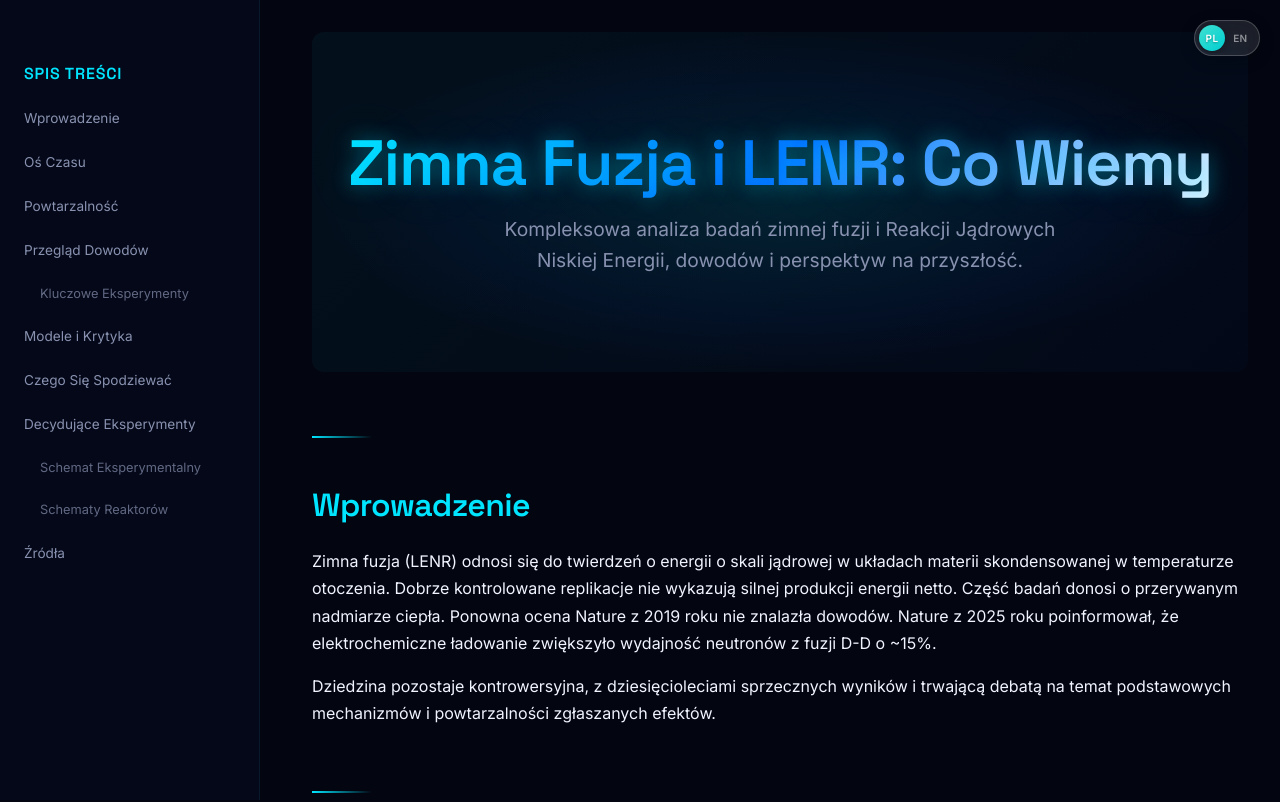
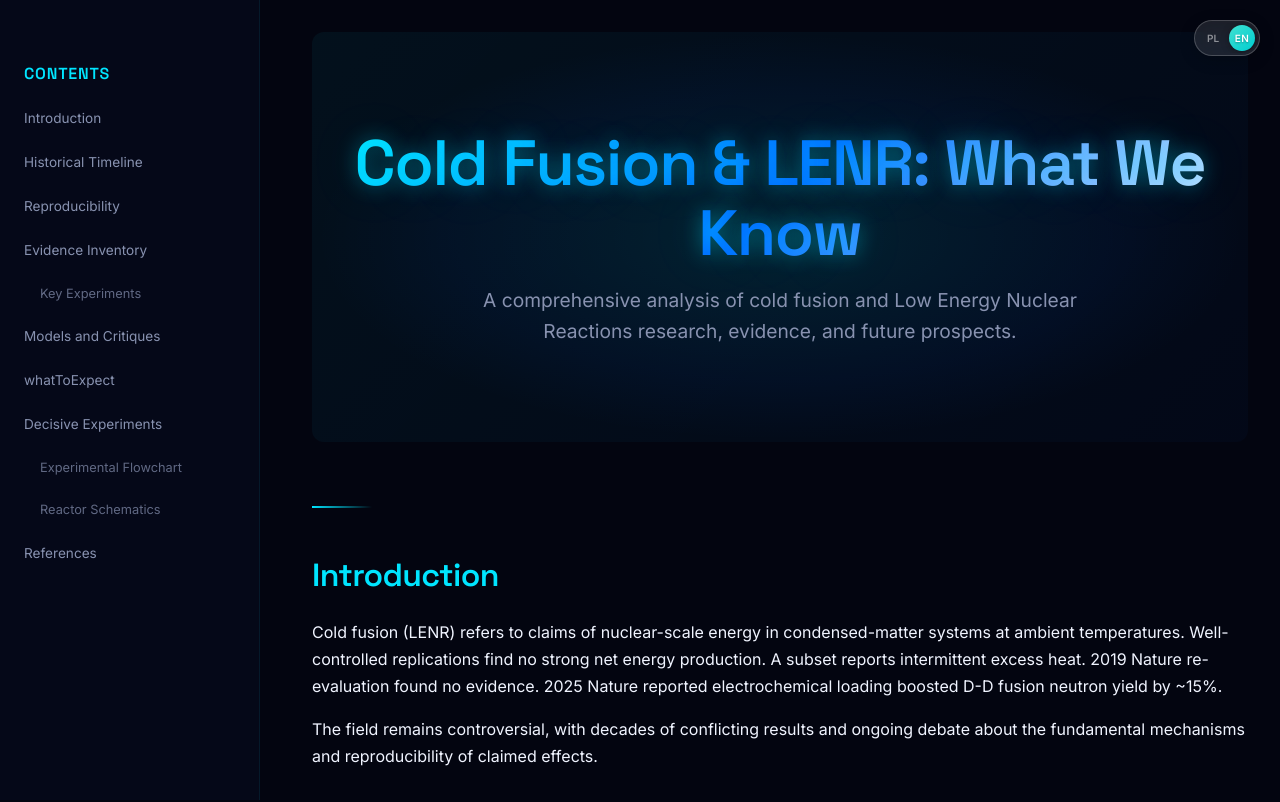
Before and after one commit to Xfaang/cold-fusion, a React (Vite) app: page / in a window 1280 px wide. Shown: the top 802 px of the page. Built offline with nearby package versions, Linux system fonts and the light colour scheme.

Commit message:
feat: URL lang param + browser language auto-detection

```diff
--- a/src/LanguageContext.tsx
+++ b/src/LanguageContext.tsx
@@ -16,16 +16,53 @@ interface LanguageProviderProps {
 }
 
 export const LanguageProvider: React.FC<LanguageProviderProps> = ({ children }) => {
-  // Default to Polish as requested
-  const [language, setLanguageState] = useState<Language>('pl');
+  // Helper function to get URL parameters
+  const getUrlParam = (param: string): string | null => {
+    const urlParams = new URLSearchParams(window.location.search);
+    return urlParams.get(param);
+  };
+
+  // Helper function to detect browser language
+  const detectBrowserLanguage = (): Language => {
+    const browserLang = navigator.language || navigator.languages?.[0];
+    if (browserLang && browserLang.toLowerCase().startsWith('en')) {
+      return 'en';
+    }
+    return 'pl'; // Default to Polish for any other language
+  };
+
+  // Helper function to determine initial language based on priority
+  const determineInitialLanguage = (): Language => {
+    // Priority 1: URL parameter
+    const urlLang = getUrlParam('lang');
+    if (urlLang === 'en' || urlLang === 'pl') {
+      return urlLang as Language;
+    }
+
+    // Priority 2: localStorage
+    const savedLanguage = localStorage.getItem('coldFusion_language') as Language;
+    if (savedLanguage && (savedLanguage === 'pl' || savedLanguage === 'en')) {
+      return savedLanguage;
+    }
+
+    // Priority 3: Browser language detection
+    return detectBrowserLanguage();
+  };
+
+  const [language, setLanguageState] = useState<Language>(determineInitialLanguage());
 
   useEffect(() => {
-    // Load saved language preference from localStorage
-    const savedLanguage = localStorage.getItem('coldFusion_language') as Language;
-    if (savedLanguage && (savedLanguage === 'pl' || savedLanguage === 'en')) {
-      setLanguageState(savedLanguage);
+    // Check for URL parameter and update language if found
+    const urlLang = getUrlParam('lang');
+    if (urlLang === 'en' || urlLang === 'pl') {
+      const langParam = urlLang as Language;
+      if (language !== langParam) {
+        setLanguageState(langParam);
+        // Update localStorage when URL param is used
+        localStorage.setItem('coldFusion_language', langParam);
+      }
     }
-  }, []);
+  }, [language]);
 
   const setLanguage = (lang: Language) => {
     setLanguageState(lang);
```
